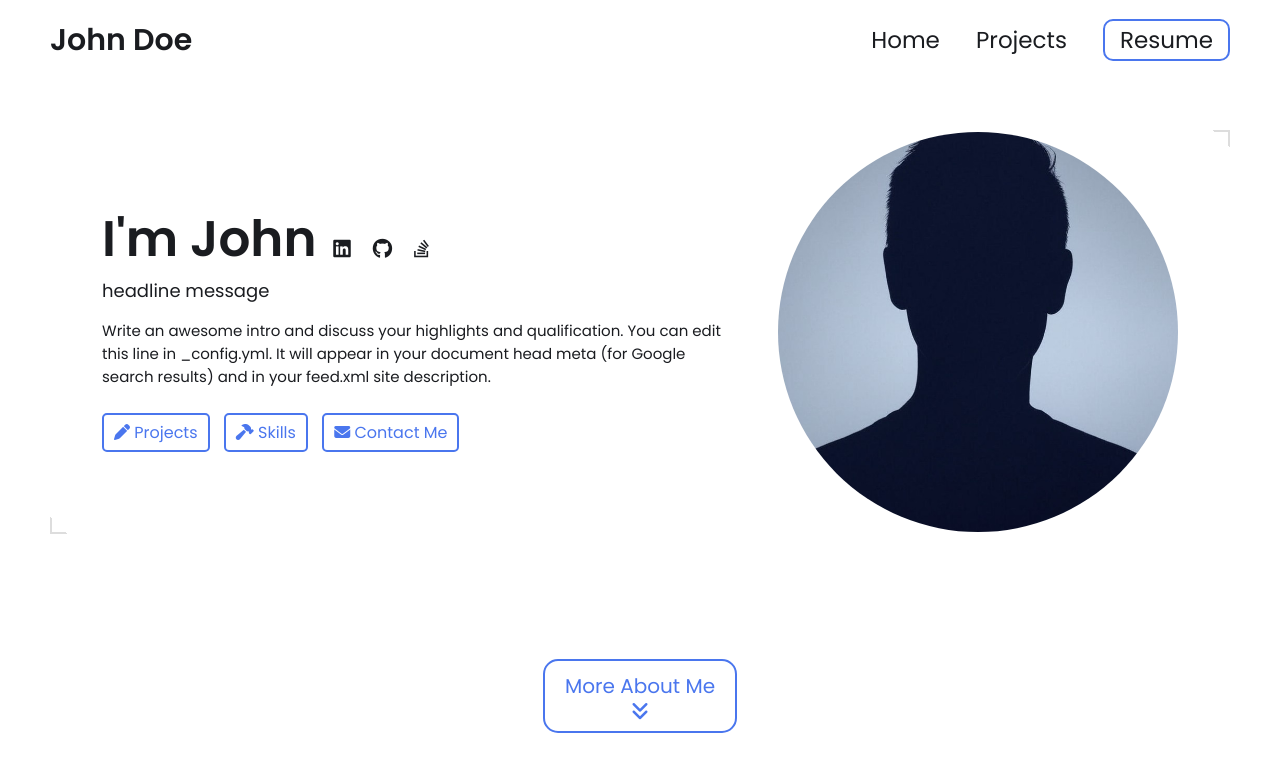
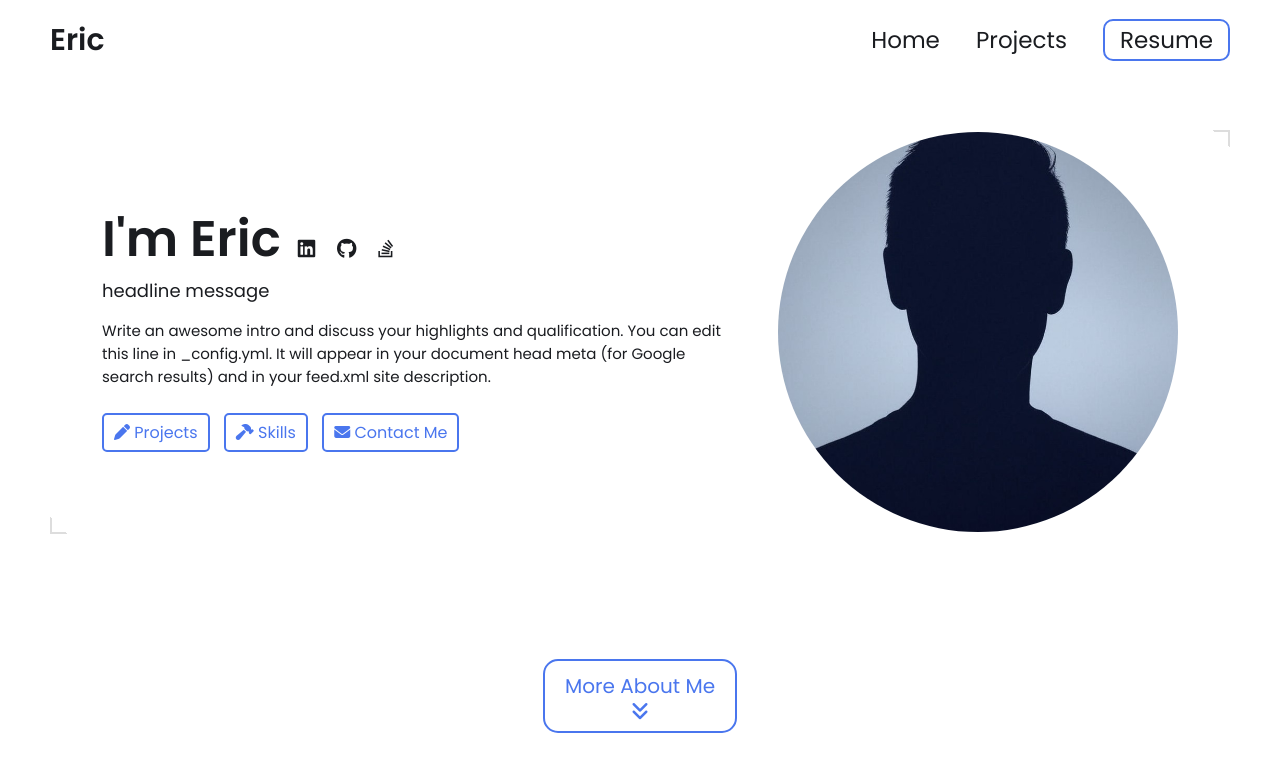
Before and after one commit to Yoonjaeahh/Yoonjaeahh.github.io, a Jekyll site: the page built from index.html, in a window 1280 px wide and 900 px high. Shown: the top 772 px of the window. Built offline with Jekyll 4.4.1, drawn with Linux system fonts in a browser that asks for light colours.

Commit message:
Update _config.yml

```diff
--- a/_config.yml
+++ b/_config.yml
@@ -7,12 +7,12 @@
 
 # Main Page Setup
 
-title: John Doe's Portfolio # This is what shows up in the tab of the browser
+title: Eric Song's Portfolio # This is what shows up in the tab of the browser
 
 
 
 # Hero Section
-name: John Doe
+name: Eric
 headline: headline message
 description: >- # dont remove this line. this will ignore all new lines until the next section
   Write an awesome intro and discuss your highlights and qualification. You can edit this
```
